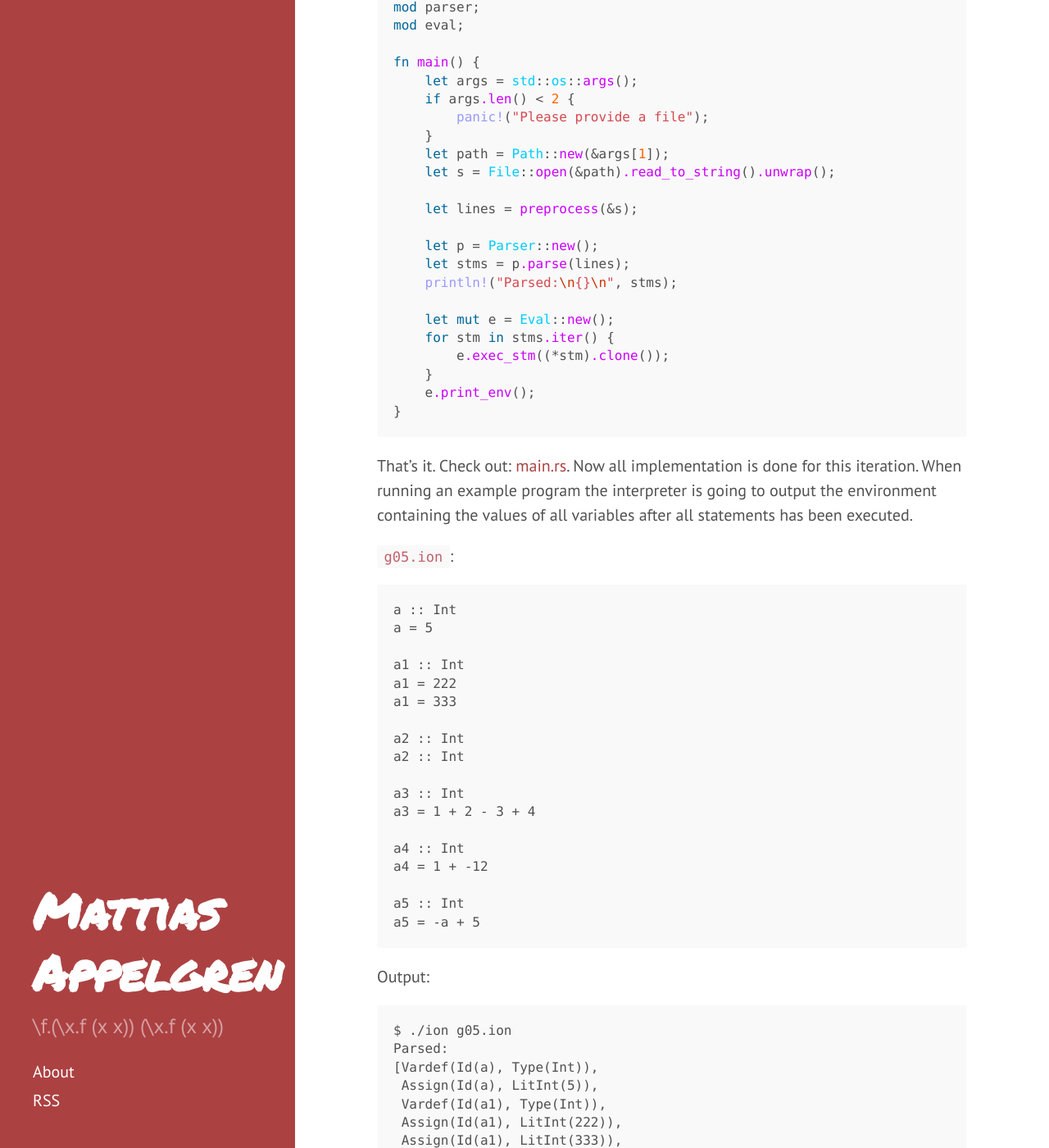
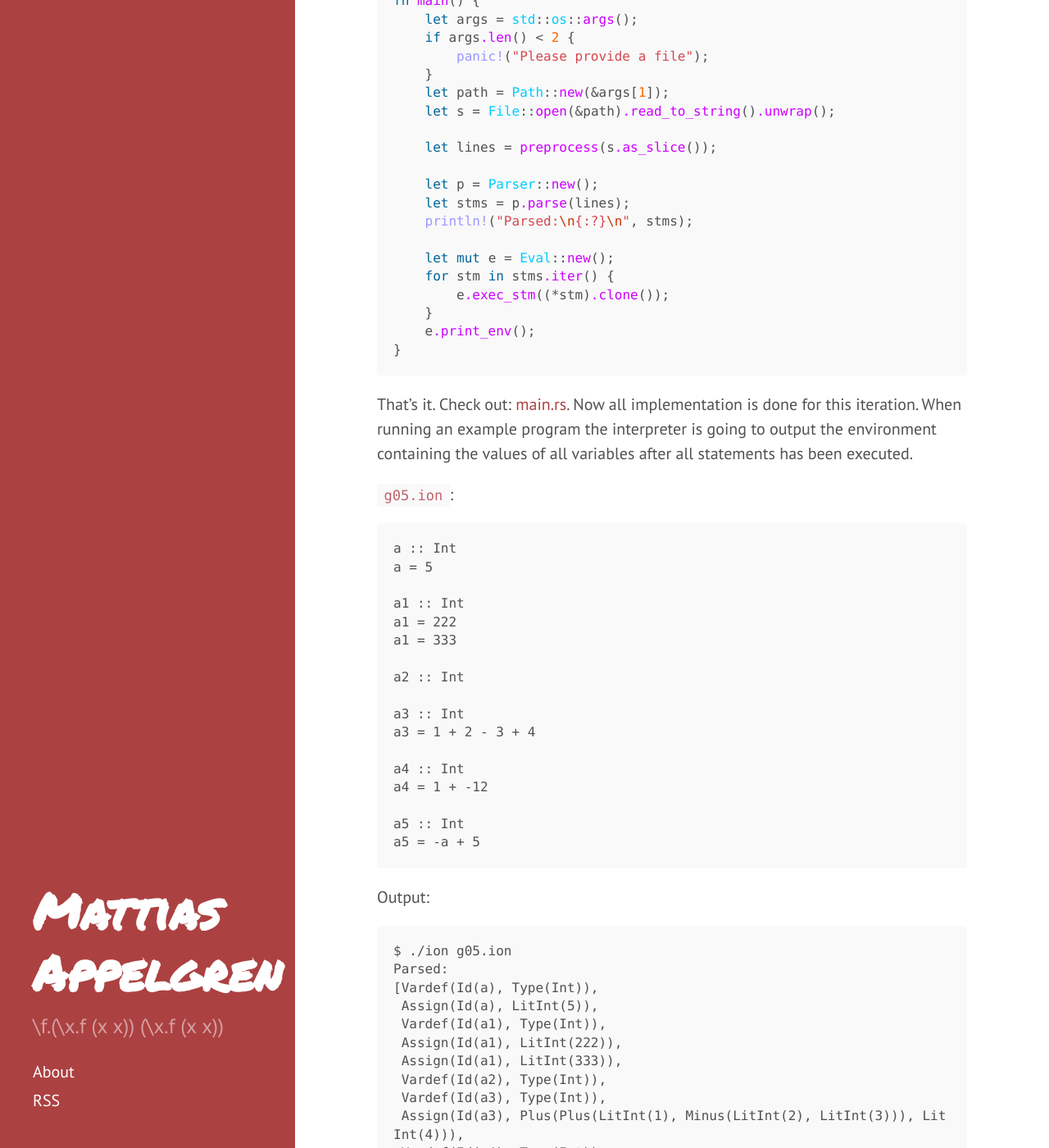
Before and after one commit to Mattias-/Mattias-.github.io, a Jekyll site: the page built from _posts/2015-01-03-DIY-Make-Your-Own-Programming-language.markdown, in a window 1280 px wide and 1400 px high, scrolled down 23048 px. Shown: the whole window at 82% size. Built offline with Jekyll 4.4.1, drawn with Linux system fonts in a browser that asks for light colours; Markdown is read by kramdown in place of the engine named in the settings; comment, search, counter and statistics services are not loaded; some of the changed text lies outside the part shown.

Commit message:
Update post 1 again

````diff
--- a/_posts/2015-01-03-DIY-Make-Your-Own-Programming-language.markdown
+++ b/_posts/2015-01-03-DIY-Make-Your-Own-Programming-language.markdown
@@ -116,9 +116,8 @@
     a1 = 222
     a1 = 333
 
-Declaring the same type to a variable should be permitted, as long as it's the same type. (Note that there's no notion of scopes in **ion** yet!)
+Declaring a variable but never using it should not give any errors.
 
-    a2 :: Int
     a2 :: Int
 
 #### Expression syntax
@@ -450,7 +449,7 @@
 To parse a statement we need a statement parser that returns an object of type `Stm`.
 
 ```rust
-fn parse_stm(&self, s: &str) -> Stm {
+fn parse_stm<'a>(&'a self, s: &'a str) -> Stm {
     for rule in self.rules.iter() {
         if rule.regex.is_match(s) {
             let c = rule.regex.captures(s).expect("No captures");
@@ -483,7 +482,7 @@
 These functions use a `parse_expr` function which works just like `parse_stm` but returns a matched `Expr`.
 
 ```rust
-fn parse_expr(&self, s: &str) -> Expr {
+fn parse_expr<'a >(&'a self, s: &'a str) -> Expr {
     for rule in self.rules.iter() {
         if rule.regex.is_match(s) {
             let c = rule.regex.captures(s).expect("No captures");
@@ -510,18 +509,18 @@
     return LitInt(i);
 }
 
-fn neg(&self, cap: Captures) -> Expr {
+fn neg<'a>(&'a self, cap: Captures<'a>) -> Expr {
     let e = self.parse_expr(cap.at(1).unwrap());
     return Neg(box e);
 }
 
-fn plus(&self, cap: Captures) -> Expr {
+fn plus<'a>(&'a self, cap: Captures<'a>) -> Expr {
     let e1 = self.parse_expr(cap.at(1).unwrap());
     let e2 = self.parse_expr(cap.at(2).unwrap());
     return Plus(box e1, box e2);
 }
 
-fn minus(&self, cap: Captures) -> Expr {
+fn minus<'a>(&'a self, cap: Captures<'a>) -> Expr {
     let e1 = self.parse_expr(cap.at(1).unwrap());
     let e2 = self.parse_expr(cap.at(2).unwrap());
     return Minus(box e1, box e2);
@@ -543,11 +542,11 @@
     let path = Path::new(&args[1]);
     let s = File::open(&path).read_to_string().unwrap();
 
-    let lines = preprocess(&s);
+    let lines = preprocess(s.as_slice());
 
     let p = Parser::new();
     let stms = p.parse(lines);
-    println!("Parsed:\n{}\n", stms);
+    println!("Parsed:\n{:?}\n", stms);
 }
 ```
 
@@ -731,11 +729,11 @@
     let path = Path::new(&args[1]);
     let s = File::open(&path).read_to_string().unwrap();
 
-    let lines = preprocess(&s);
+    let lines = preprocess(s.as_slice());
 
     let p = Parser::new();
     let stms = p.parse(lines);
-    println!("Parsed:\n{}\n", stms);
+    println!("Parsed:\n{:?}\n", stms);
 
     let mut e = Eval::new();
     for stm in stms.iter() {
@@ -757,7 +755,6 @@
     a1 = 333
 
     a2 :: Int
-    a2 :: Int
 
     a3 :: Int
     a3 = 1 + 2 - 3 + 4
@@ -777,7 +774,6 @@
      Vardef(Id(a1), Type(Int)),
      Assign(Id(a1), LitInt(222)),
      Assign(Id(a1), LitInt(333)),
-     Vardef(Id(a2), Type(Int)),
      Vardef(Id(a2), Type(Int)),
      Vardef(Id(a3), Type(Int)),
      Assign(Id(a3), Plus(Plus(LitInt(1), Minus(LitInt(2), LitInt(3))), LitInt(4))),
````
Also changed, not shown: other parts of _posts/2015-01-03-DIY-Make-Your-Own-Programming-language.markdown (+37 -38 lines).
